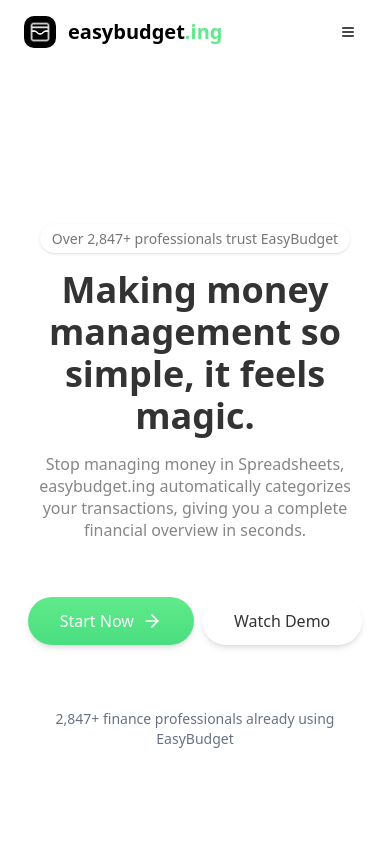
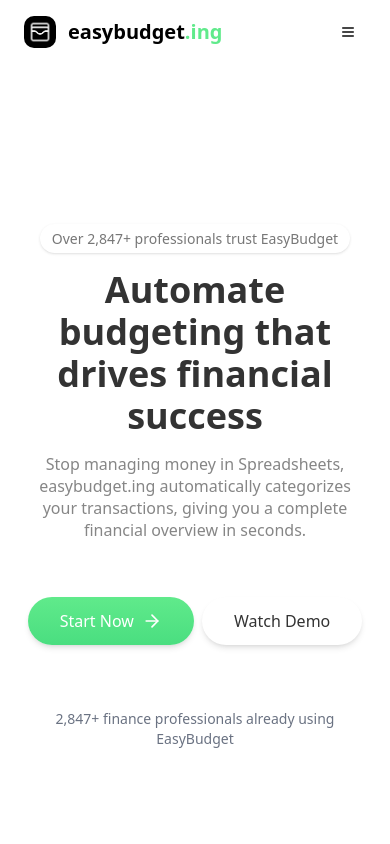
Before and after one commit to mttspss/easybudget, a Next.js app: page / in a window 390 px wide. Shown: the top 844 px of the page. Built offline with nearby package versions, Linux system fonts and the light colour scheme; no server answers.

Commit message:
Update hero text styling to match TikTok format - Add TikTok Display Bold font for desktop - Change text to 'Automate budgeting that drives financial success' - Maintain same px values and responsive structure - Enhanced typography consistency

```diff
--- a/src/app/page.tsx
+++ b/src/app/page.tsx
@@ -323,9 +323,10 @@
               Over 2,847+ professionals trust EasyBudget
             </a>
 
-            <h1 className="text-[36px] md:text-[48px] font-extrabold text-[#333] whitespace-pre-line mb-4 leading-[42px] md:leading-[52px]">
-              <span className="hidden md:block">Making money management{'\n'}so simple,{'\n'}it feels magic.</span>
-              <span className="block md:hidden">Making money management so simple, it feels magic.</span>
+            <h1 className="text-[36px] md:text-[48px] font-extrabold text-[#333] whitespace-pre-line mb-4 leading-[42px] md:leading-[52px] md:font-['TikTok_Display_Bold']">
+              <span className="hidden md:block">Automate budgeting that drives
+financial success</span>
+              <span className="block md:hidden">Automate budgeting that drives financial success</span>
             </h1>
 
             <p className="text-[16px] text-[#868686] md:text-[21px] leading-[22px] md:leading-[28px] max-w-[600px] mb-2">
```
